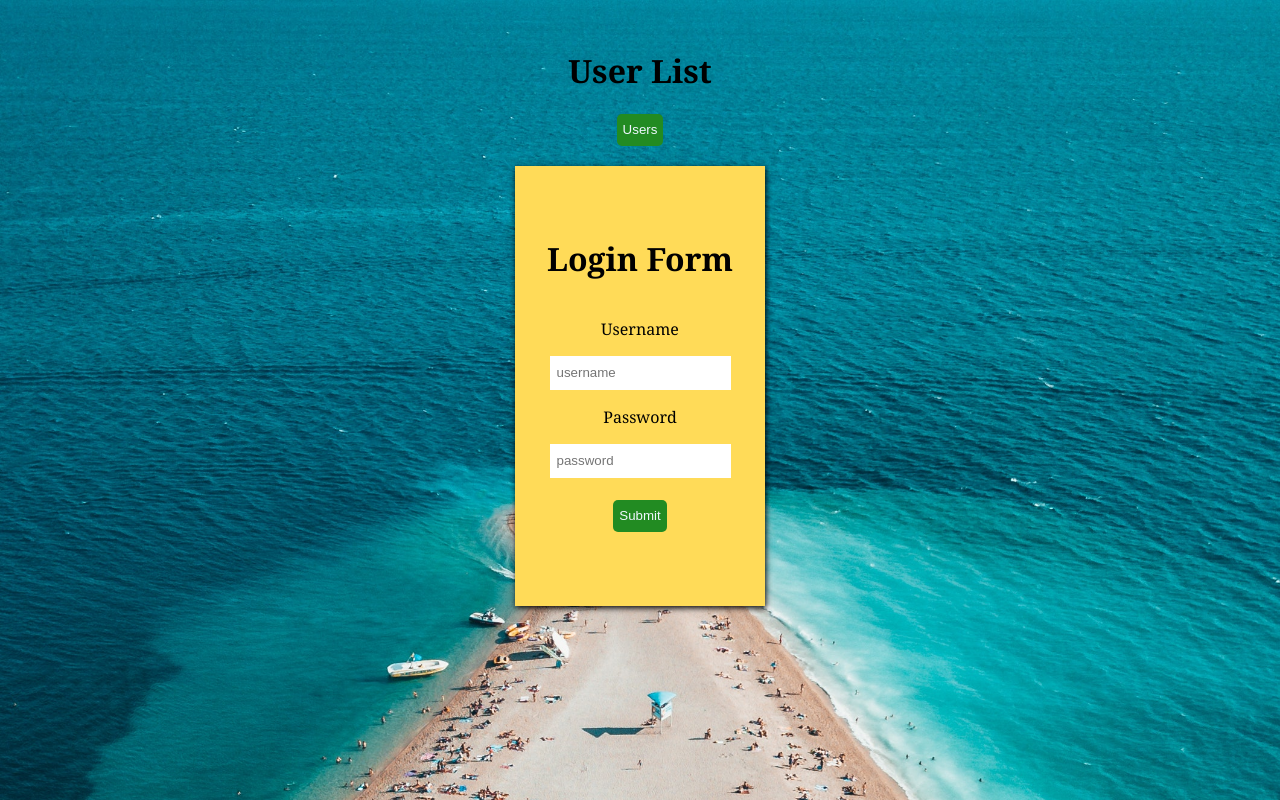
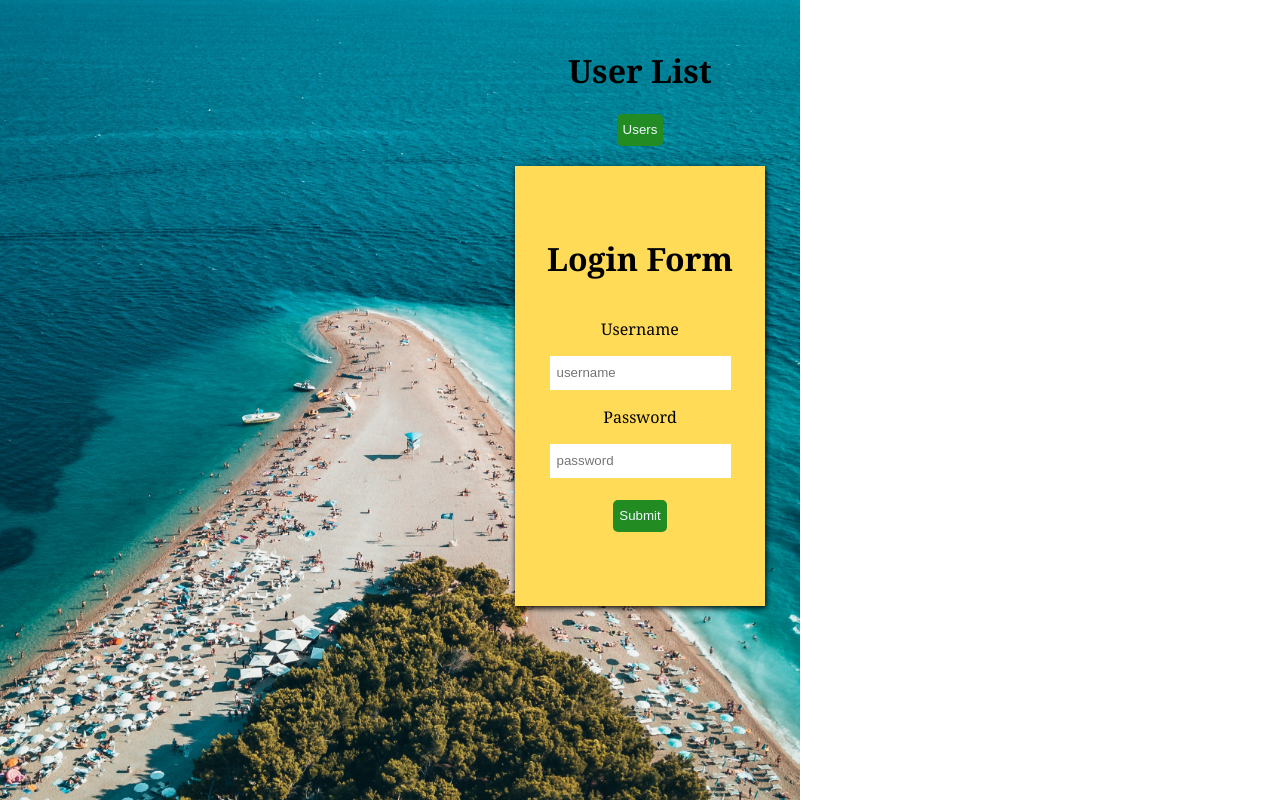
Before and after one commit to LordYemight/Userlist, a React (Create React App) app: page / in a window 1280 px wide. Built offline with nearby package versions, Linux system fonts and the light colour scheme; no server answers.

Commit message:
Deployed website

```diff
--- a/src/UserList.css
+++ b/src/UserList.css
@@ -16,6 +16,8 @@ body{
   align-items: center;
   background: url(pexels.jpg);
   background-size: cover;
+  background-size: 100vh;
+  background-repeat: no-repeat;
   font-family: Cambria, Cochin, Georgia, Times, 'Times New Roman', serif;
 }
 
```
